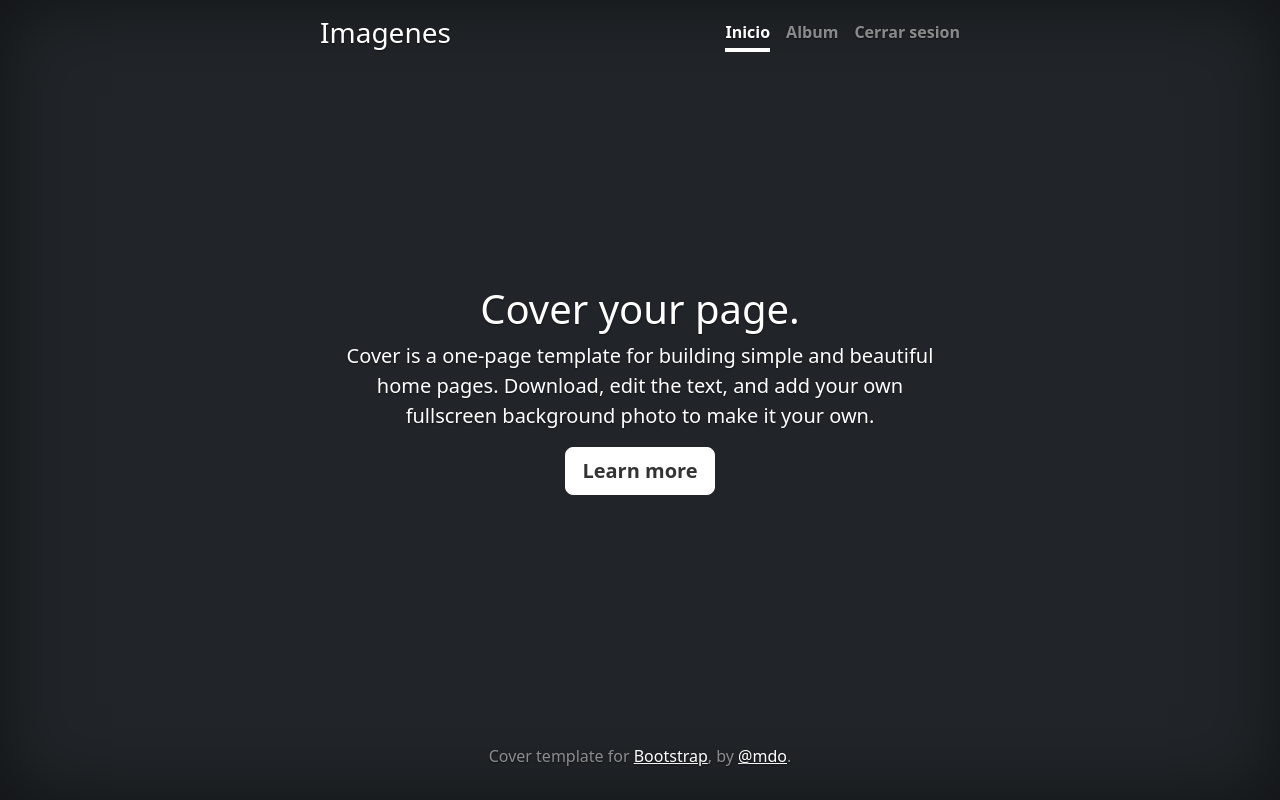
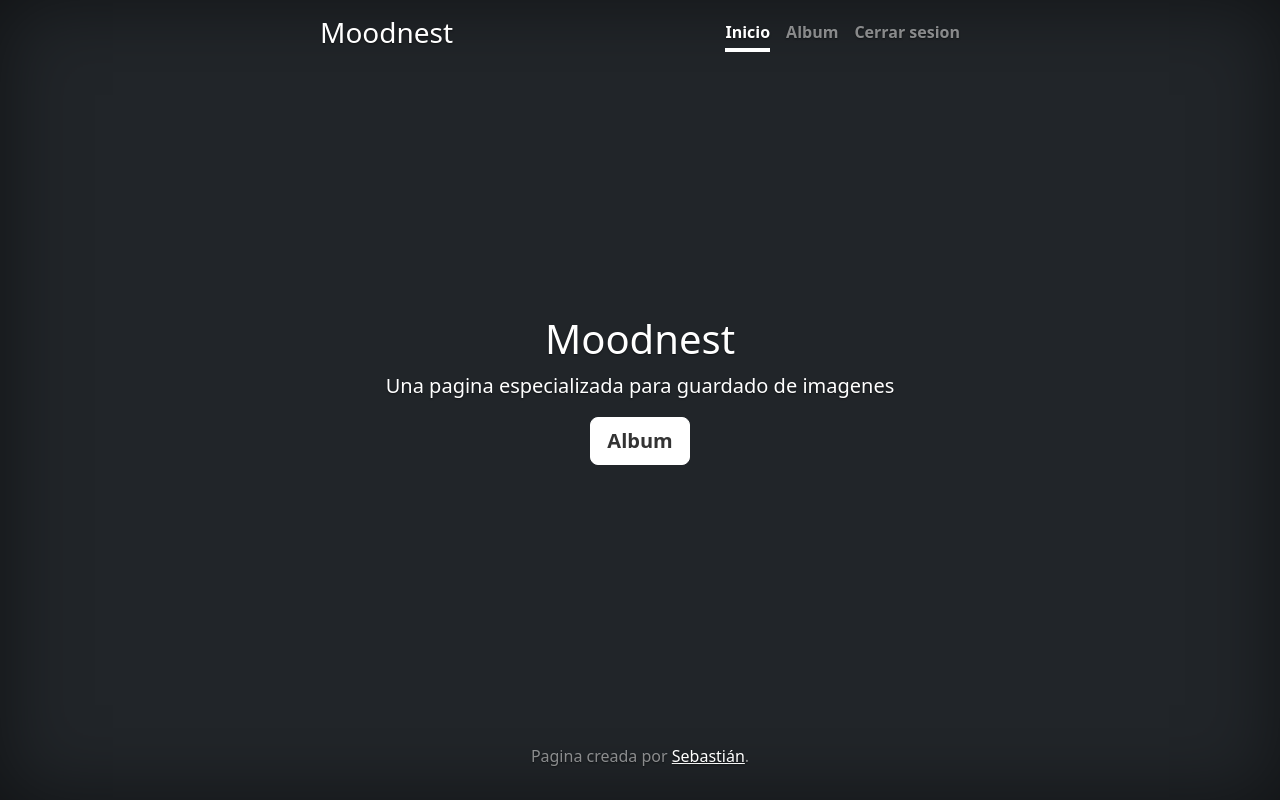
Before and after one commit to Slowrlx/Evaluacion, a plain HTML site: page pagina1.html in a window 1280 px wide. Drawn offline with nearby package versions, Linux system fonts and the light colour scheme.

Commit message:
Modificacion de pagina1

```diff
--- a/pagina1.html
+++ b/pagina1.html
@@ -41,7 +41,7 @@
 <div class="cover-container d-flex w-100 h-100 p-3 mx-auto flex-column">
   <header class="mb-auto">
     <div>
-      <h3 class="float-md-start mb-0">Imagenes</h3>
+      <h3 class="float-md-start mb-0">Moodnest</h3>
       <nav class="nav nav-masthead justify-content-center float-md-end">
         <a class="nav-link active" aria-current="page" href="pagina1.html">Inicio</a>
         <a class="nav-link" href="pagina2.html">Album</a>
@@ -51,15 +51,15 @@
   </header>
 
   <main class="px-3">
-    <h1>Cover your page.</h1>
-    <p class="lead">Cover is a one-page template for building simple and beautiful home pages. Download, edit the text, and add your own fullscreen background photo to make it your own.</p>
+    <h1>Moodnest</h1>
+    <p class="lead">Una pagina especializada para guardado de imagenes </p>
     <p class="lead">
-      <a href="#" class="btn btn-lg btn-secondary fw-bold border-white bg-white">Learn more</a>
+      <a href="pagina2.html" class="btn btn-lg btn-secondary fw-bold border-white bg-white">Album</a>
     </p>
   </main>
 
   <footer class="mt-auto text-white-50">
-    <p>Cover template for <a href="https://getbootstrap.com/" class="text-white">Bootstrap</a>, by <a href="https://twitter.com/mdo" class="text-white">@mdo</a>.</p>
+    <p>Pagina creada por <a href="https://getbootstrap.com/" class="text-white">Sebastián</a>.
   </footer>
 </div>
 
```
Also changed, not shown: pagina2.html (+1 -1 lines).
